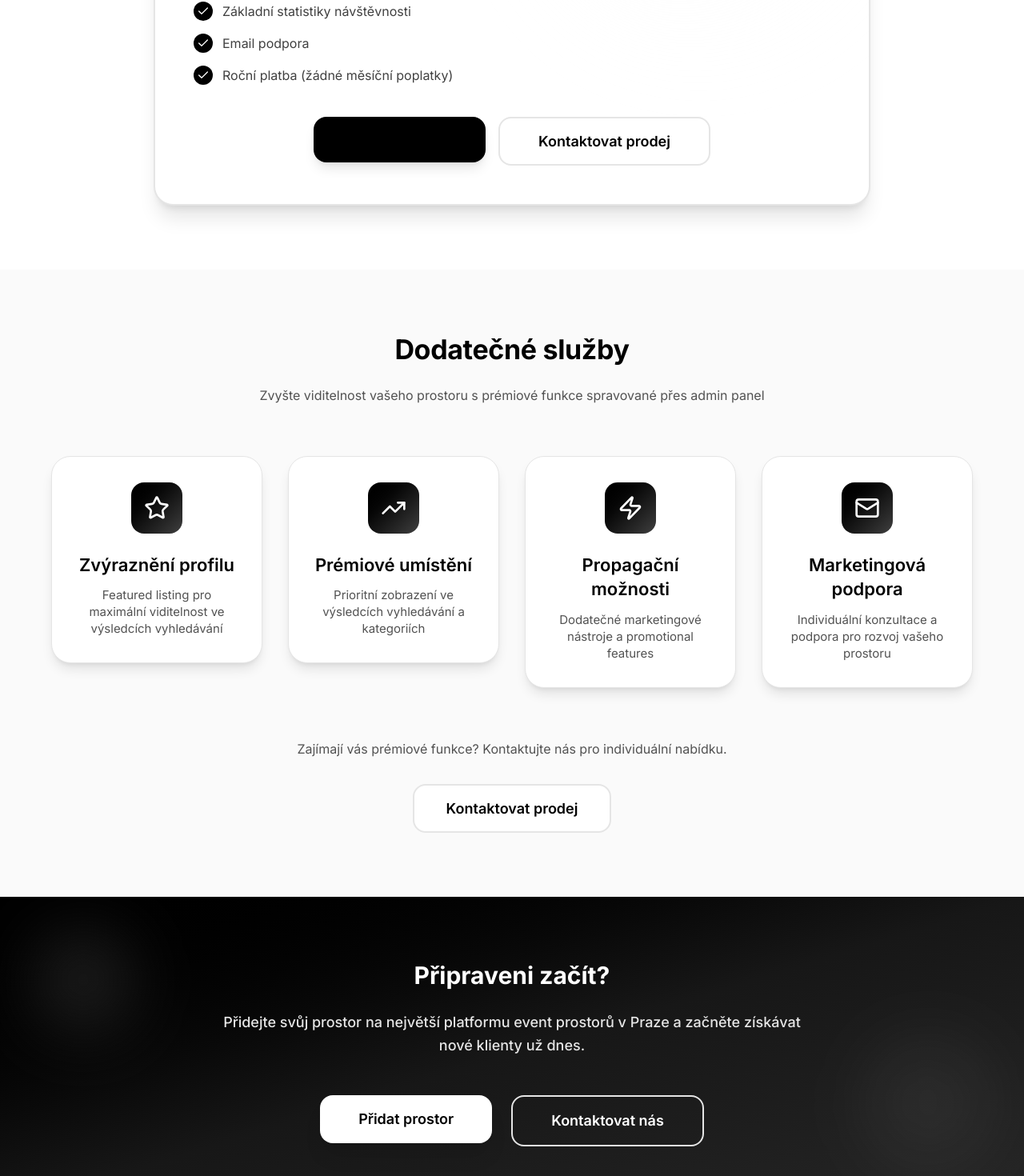
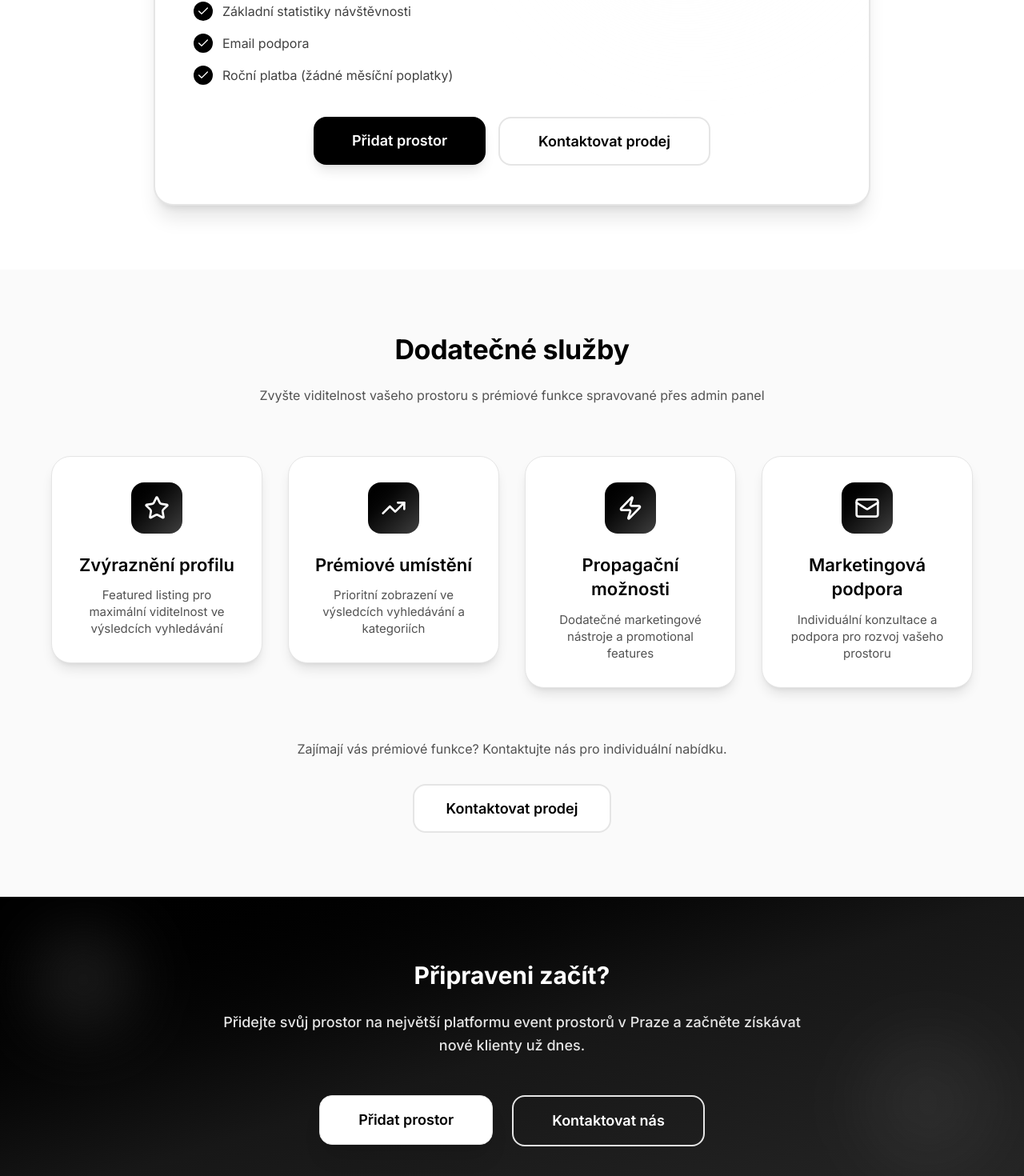
Before and after one commit to martinmuron/venue, a Next.js app: page /ceny in a window 1280 px wide. Shown: the part 993-2463 px from the top of the page at 80% size. Built offline with nearby package versions, Linux system fonts and the light colour scheme; no server answers.

Commit message:
Fix button styling on /ceny page - explicitly set variant and colors for 'Přidat prostor' buttons to ensure proper visibility

```diff
--- a/src/app/ceny/page.tsx
+++ b/src/app/ceny/page.tsx
@@ -75,8 +75,9 @@ export default function PricingPage() {
                 <div className="flex flex-col sm:flex-row gap-4 justify-center">
                   <Link href="/pridat-prostor">
                     <Button
+                      variant="default"
                       size="lg"
-                      className="magnetic-button hover-lift w-full sm:w-auto px-12 py-4 text-lg font-semibold rounded-2xl shadow-lg"
+                      className="magnetic-button hover-lift w-full sm:w-auto px-12 py-4 text-lg font-semibold rounded-2xl shadow-lg bg-black text-white hover:bg-gray-800"
                     >
                       Přidat prostor
                     </Button>
@@ -207,6 +208,7 @@ export default function PricingPage() {
             <div className="flex flex-col sm:flex-row gap-6 justify-center max-w-lg mx-auto">
               <Link href="/pridat-prostor">
                 <Button
+                  variant="secondary"
                   size="lg"
                   className="magnetic-button hover-lift w-full sm:w-auto px-12 py-4 text-lg font-semibold rounded-2xl bg-white text-black hover:bg-gray-100 transition-all duration-300 shadow-xl"
                 >
```
